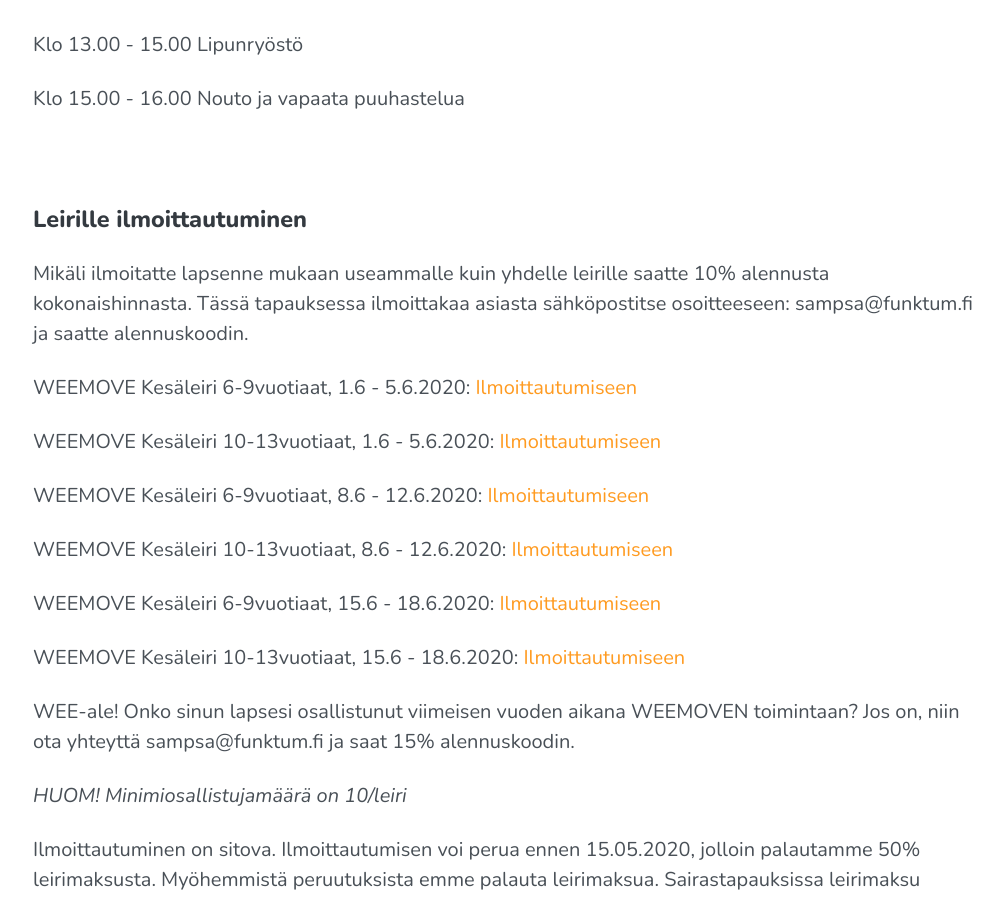
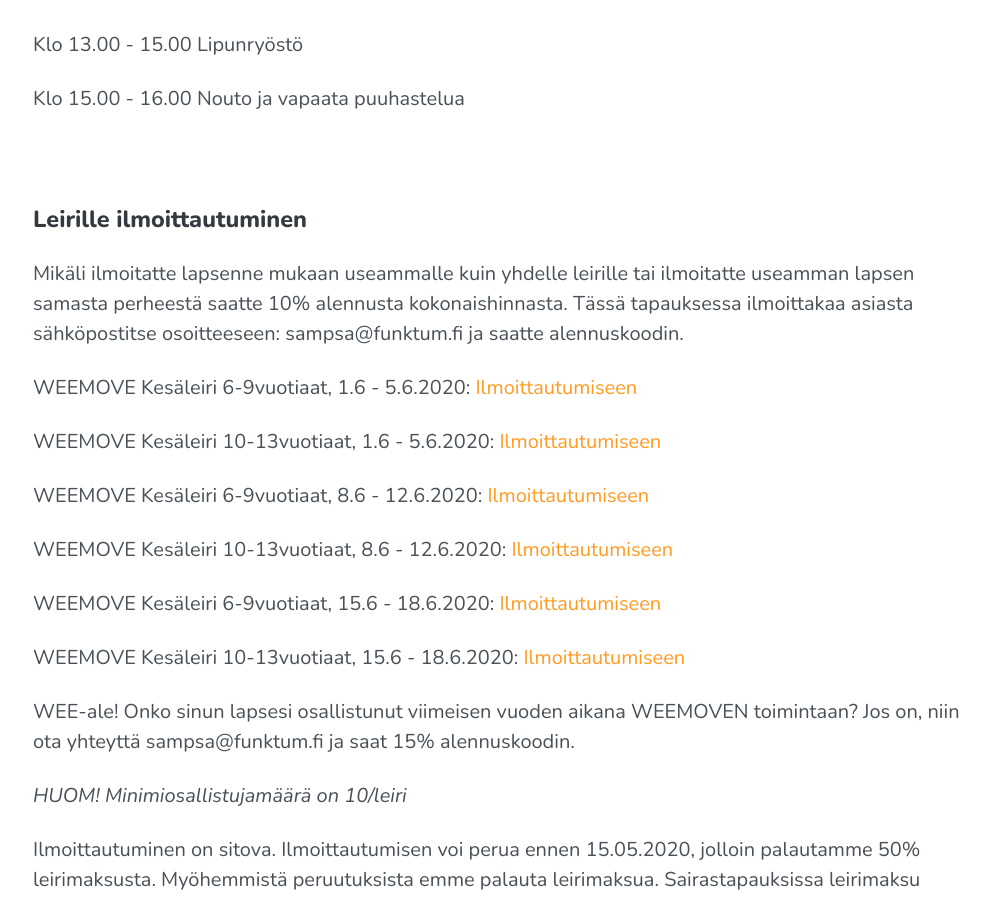
Before and after one commit to Funktum/weemove, a Jekyll site: the page built from _pages/kesaleiri.md, in a window 1280 px wide and 900 px high, scrolled down 1802 px. Shown: the whole window, without its empty margins (127-1130 px from the left). Built offline with Jekyll 4.4.1, drawn with Linux system fonts in a browser that asks for light colours; a script that is not in the unit is left out.

Commit message:
Update kesaleiri.md

```diff
--- a/_pages/kesaleiri.md
+++ b/_pages/kesaleiri.md
@@ -49,7 +49,7 @@
 
 ### Leirille ilmoittautuminen
 
-Mikäli ilmoitatte lapsenne mukaan useammalle kuin yhdelle leirille saatte 10% alennusta kokonaishinnasta.  Tässä tapauksessa ilmoittakaa asiasta sähköpostitse osoitteeseen: sampsa@funktum.fi ja saatte alennuskoodin.
+Mikäli ilmoitatte lapsenne mukaan useammalle kuin yhdelle leirille tai ilmoitatte useamman lapsen samasta perheestä saatte 10% alennusta kokonaishinnasta.  Tässä tapauksessa ilmoittakaa asiasta sähköpostitse osoitteeseen: sampsa@funktum.fi ja saatte alennuskoodin.
 
 
 WEEMOVE Kesäleiri 6-9vuotiaat, 1.6 - 5.6.2020: [Ilmoittautumiseen](https://weemove.tapahtumiin.fi/fi/nc/evtr/5e37d59068a8881d698b4574)
```
